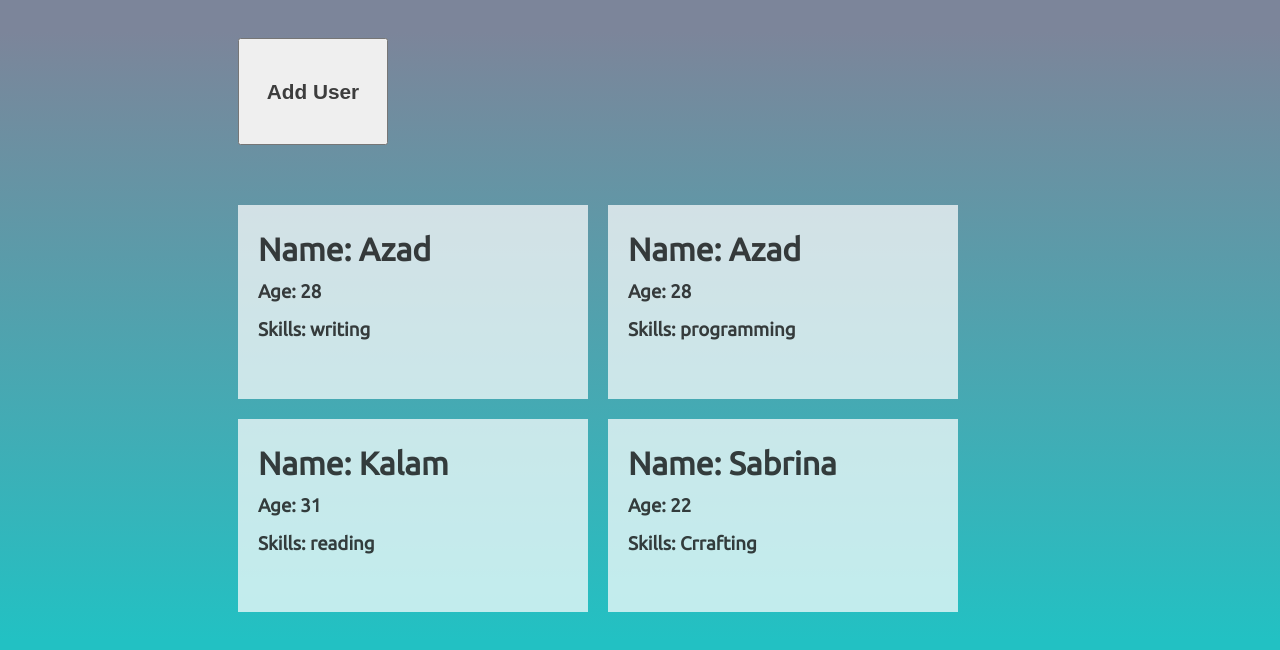
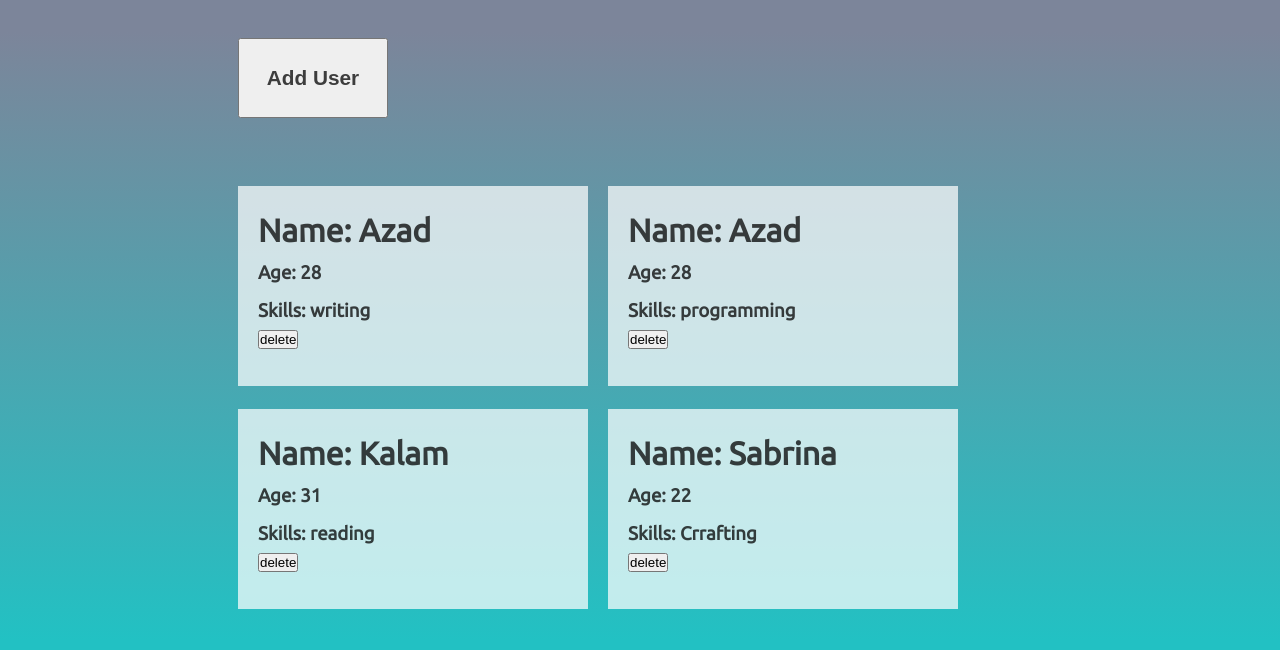
Before and after one commit to AbulKalamAZ/react-redux, a React (Create React App) app: page / in a window 1280 px wide. Shown: the top 650 px of the page. Built offline with nearby package versions, Linux system fonts and the light colour scheme.

Commit message:
add user and delete user feature added

```diff
--- a/src/App.js
+++ b/src/App.js
@@ -42,11 +42,11 @@ class App extends React.Component {
   };
 
   addUser = (user) => {
-    let users = this.state.users;
+    let users = [...this.state.users, user];
     let isShowDashboard = this.state.isShowDashboard;
 
     this.setState({
-      users: users.concat(user),
+      users: users,
       isShowDashboard: !isShowDashboard,
     });
     console.log("logged from app");
@@ -57,6 +57,16 @@ class App extends React.Component {
       return {
         isShowDashboard: !state.isShowDashboard,
       };
+    });
+  };
+
+  deleteUser = (id) => {
+    let updatedUsers = [...this.state.users].filter((user) => {
+      return id !== user.id;
+    });
+
+    this.setState({
+      users: updatedUsers,
     });
   };
 
@@ -71,7 +81,7 @@ class App extends React.Component {
         </div>
         <div className="users">
           {isShowDashboard ? (
-            <User users={users} />
+            <User users={users} deleteUser={this.deleteUser} />
           ) : (
             <AddUser addUserMethod={this.addUser} />
           )}
--- a/src/App.scss
+++ b/src/App.scss
@@ -20,7 +20,7 @@
 
     button {
       width: 150px;
-      height: auto;
+      max-height: 80px;
       padding: 10px;
       margin-left: 10px;
       font-size: 1.3rem;
--- a/src/components/add-user/Adduser.js
+++ b/src/components/add-user/Adduser.js
@@ -17,7 +17,7 @@ export default class Adduser extends Component {
         name: name,
         age: age,
         skills: skill,
-        id: skill,
+        id: Math.random(),
       });
     } else {
       console.log("enter all the value");
--- a/src/components/user/User.js
+++ b/src/components/user/User.js
@@ -2,7 +2,7 @@ import React from "react";
 import "./User.scss";
 
 export default function User(props) {
-  const { users } = props;
+  const { users, deleteUser } = props;
   console.log(users);
 
   return users.map((user, index) => {
@@ -22,6 +22,13 @@ export default function User(props) {
           <h1>Name: {user.name}</h1>
           <h3>Age: {user.age}</h3>
           <h3>Skills: {user.skills}</h3>
+          <button
+            onClick={() => {
+              deleteUser(user.id);
+            }}
+          >
+            delete
+          </button>
         </div>
       );
     } else {
--- a/src/components/user/User.scss
+++ b/src/components/user/User.scss
@@ -1,6 +1,7 @@
 .user {
   min-width: 350px;
   min-height: 150px;
+  max-height: 200px;
   padding: 20px;
   margin: 10px;
   display: flex;
```
